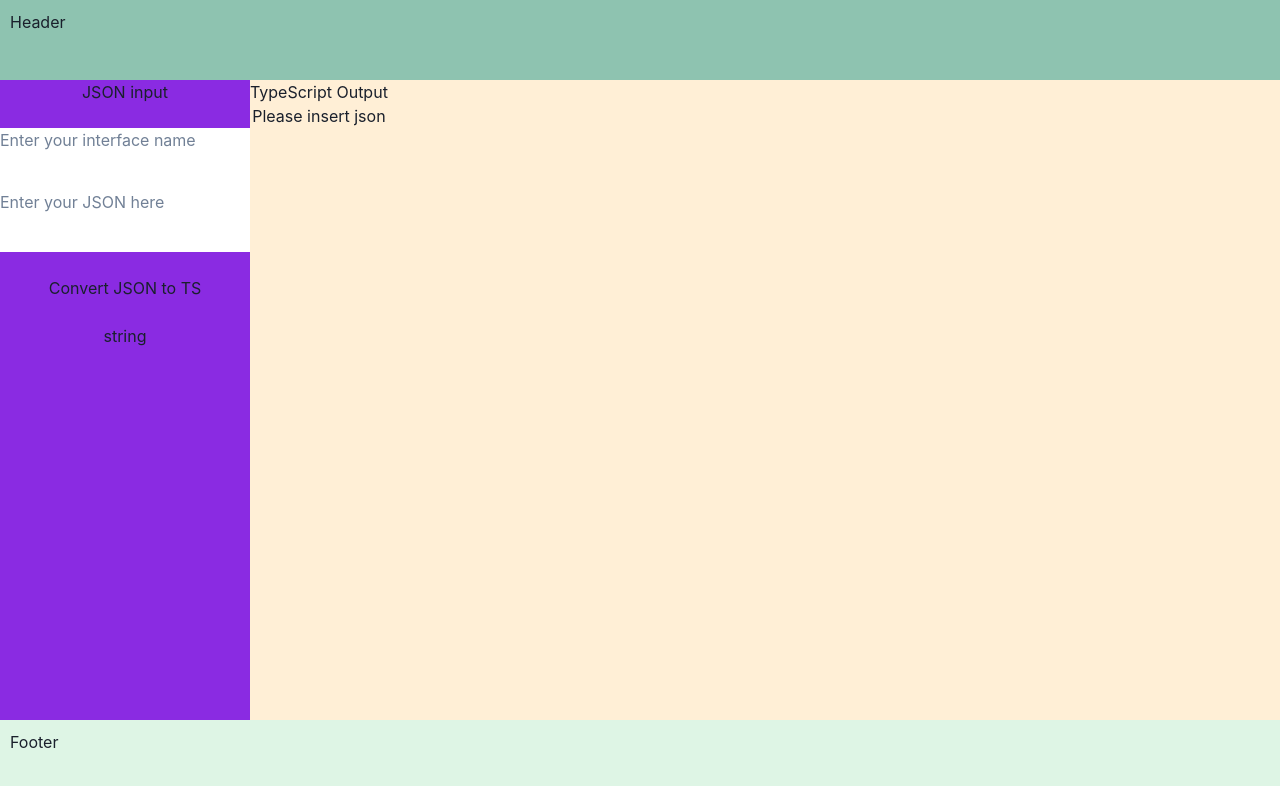
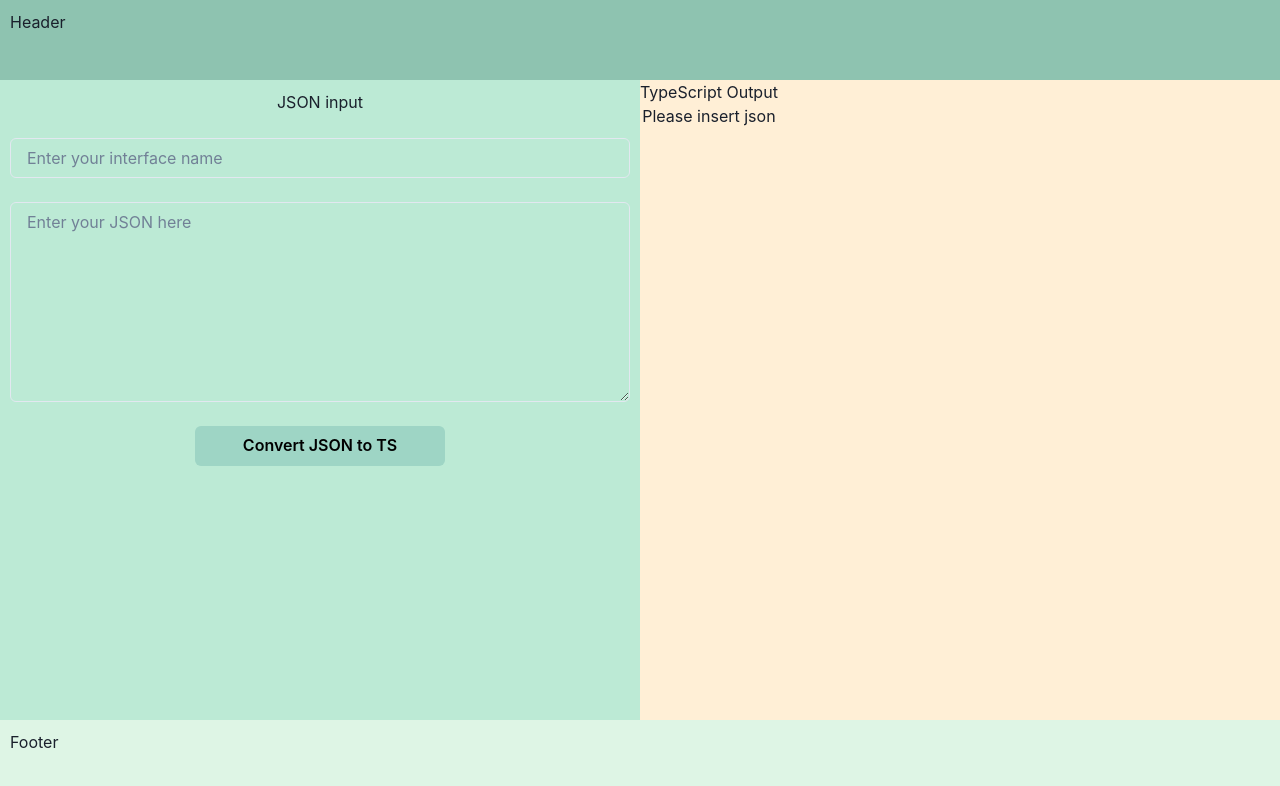
Before and after one commit to taliGav/json-to-ts-converter, a React (Create React App) app: page / in a window 1280 px wide. Shown: the top 786 px of the page. Built offline with nearby package versions, Linux system fonts and the light colour scheme.

Commit message:
update input cmp style

```diff
--- a/src/cmps/JsonInput.tsx
+++ b/src/cmps/JsonInput.tsx
@@ -1,4 +1,5 @@
 import React, { MutableRefObject, useRef, useState } from 'react';
+import { Button, Input, Textarea } from '@chakra-ui/react';
 
 function JsonInput(props: {
     onSubmit: {
@@ -13,36 +14,52 @@ function JsonInput(props: {
         <div className="Json-input-container"
             style={{
                 display: "inline-flexbox",
-                backgroundColor: "blueviolet",
-                maxWidth: "100vw"
+                backgroundColor: "#BCEAD5",
+                flexGrow: 1,
+                alignSelf: "stretch",
+                maxWidth: "50vw",
+                height: "80vh",
+                padding: "10px",
+
+                // @media screen and(max - width: 600px) {
+                //     width: 100%;
+                // 450px
+
             }}>
             <h1>
                 JSON input
             </h1>
             <br />
-            <input type="text" name="interface-name" required
+            <Input type="text" name="interface-name" required
                 style={{
                     minWidth: "250px",
                 }}
                 placeholder='Enter your interface name'
                 onChange={(e) => interfaceName.current = e.target.value} />
             <br />
-            <input type="textarea" name="Json-input-text" id=""
+            <br />
+            <Textarea name="Json-input-text" id=""
                 style={{
-                    minWidth: "250px",
-                    minHeight: "100px",
+                    minHeight: "200px",
+                    maxHeight: "60%",
                 }}
                 placeholder='Enter your JSON here'
                 onChange={(e) => jsonInput.current = e.target.value} />
             <br />
             <br />
-            <button
+            <Button
+                style={{
+                    backgroundColor: "#9ED5C5",
+                    color: "black",
+                    minWidth: "250px",
+                }}
+
                 onClick={(e) => { props.onSubmit(interfaceName.current, jsonInput.current) }}
-            >Convert JSON to TS</button>
-            <br />
-            {jsonInput.current}
-            <br />
-            {typeof (jsonInput.current)}
+            >Convert JSON to TS</Button>
+            {/* <br /> */}
+            {/* {jsonInput.current} */}
+            {/* <br /> */}
+            {/* {typeof (jsonInput.current)} */}
         </div >
     );
 }
```
